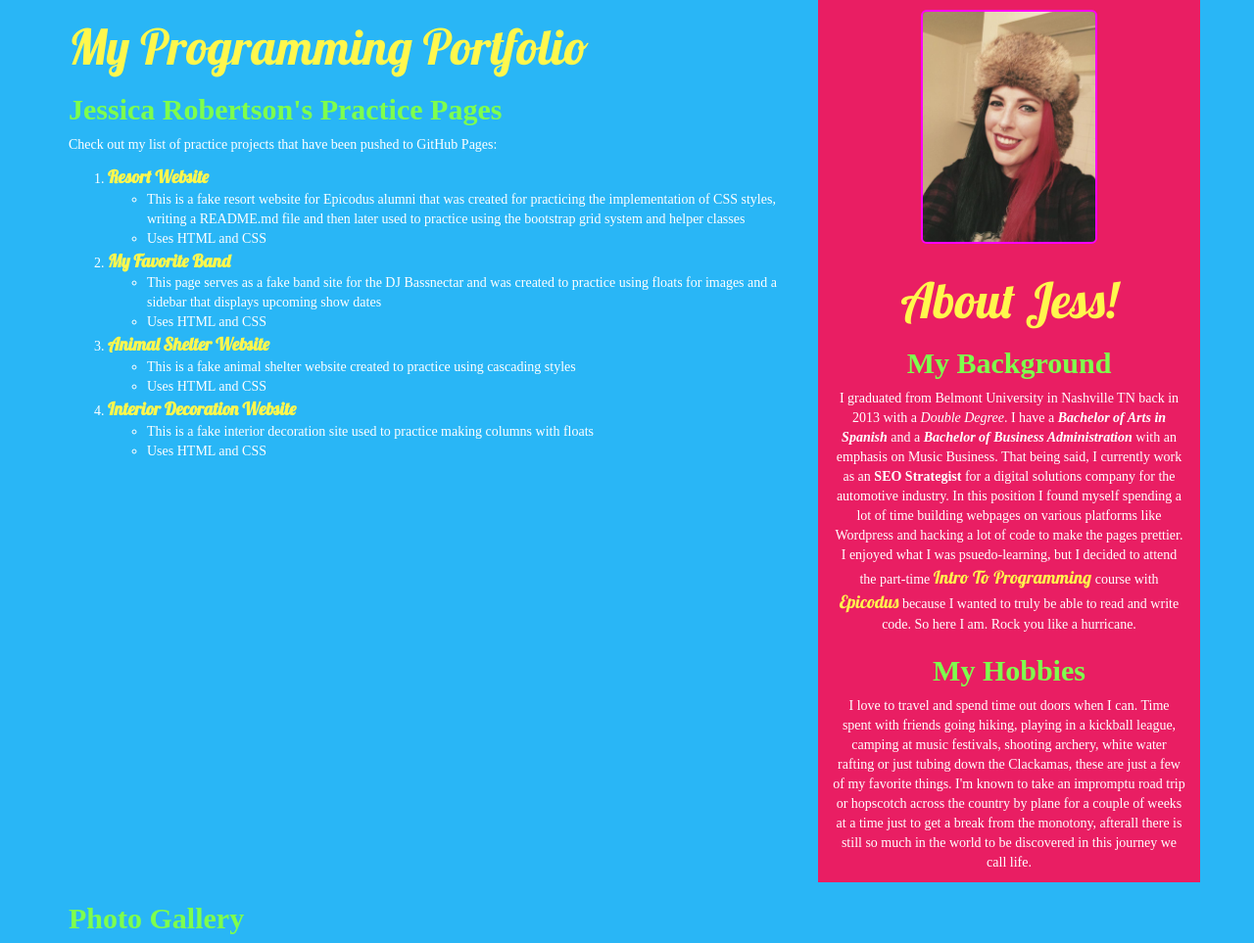
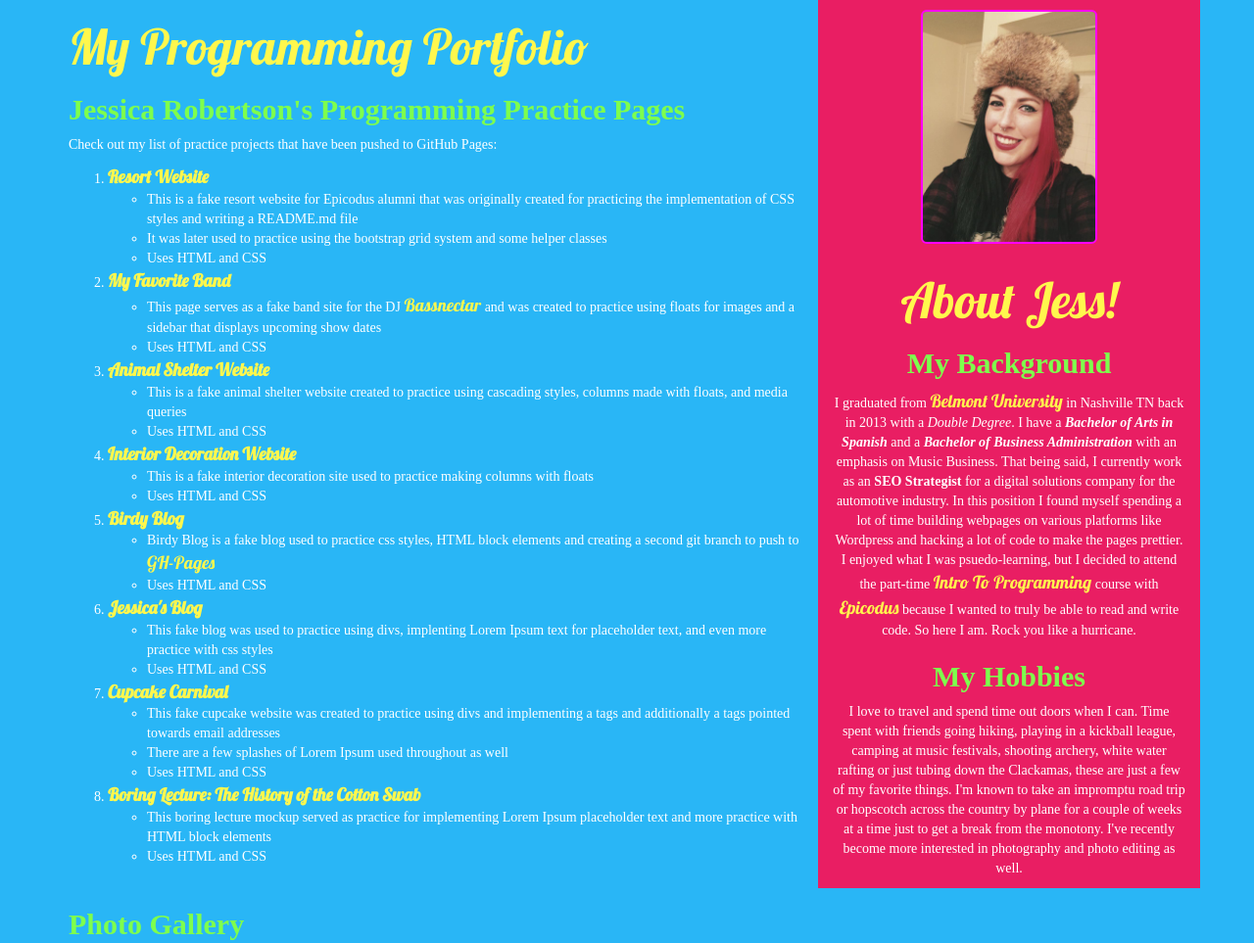
Before and after one commit to jessica-wabbit/jessica-programming-portfolio, a plain HTML site: page index.html in a window 1280 px wide. Shown: the top 963 px of the page at 98% size. Drawn offline with Linux system fonts and the light colour scheme; a web font is replaced by a local one.

Commit message:
Update README.md with link to future gh-pages, add more projects to index.html file, add finishing touches to HTML.

```diff
--- a/index.html
+++ b/index.html
@@ -11,27 +11,28 @@
       <div class="row">
         <div class="col-md-8">
           <h1>My Programming Portfolio</h1>
-          <h2>Jessica Robertson's Practice Pages</h2>
+          <h2>Jessica Robertson's Programming Practice Pages</h2>
           <p>Check out my list of practice projects that have been pushed to GitHub Pages:</p>
           <ol>
             <li>
               <a href="https://jessica-wabbit.github.io/resort-website/">Resort Website</a>
               <ul>
-                <li>This is a fake resort website for Epicodus alumni that was created for practicing the implementation of CSS styles, writing a README.md file and then later used to practice using the bootstrap grid system and helper classes</li>
+                <li>This is a fake resort website for Epicodus alumni that was originally created for practicing the implementation of CSS styles and writing a README.md file</li>
+                <li>It was later used to practice using the bootstrap grid system and some helper classes</li>
                 <li>Uses HTML and CSS</li>
               </ul>
             </li>
             <li>
               <a href="https://jessica-wabbit.github.io/my-favorite-band/">My Favorite Band</a>
               <ul>
-                <li>This page serves as a fake band site for the DJ Bassnectar and was created to practice using floats for images and a sidebar that displays upcoming show dates</li>
+                <li>This page serves as a fake band site for the DJ <span class="namedrop">Bassnectar</span> and was created to practice using floats for images and a sidebar that displays upcoming show dates</li>
                 <li>Uses HTML and CSS</li>
               </ul>
             </li>
             <li>
               <a href="https://jessica-wabbit.github.io/animal-shelter-website/">Animal Shelter Website</a>
               <ul>
-                <li>This is a fake animal shelter website created to practice using cascading styles</li>
+                <li>This is a fake animal shelter website created to practice using cascading styles, columns made with floats, and media queries</li>
                 <li>Uses HTML and CSS</li>
               </ul>
             </li>
@@ -42,15 +43,44 @@
                 <li>Uses HTML and CSS</li>
               </ul>
             </li>
+            <li>
+              <a href="https://jessica-wabbit.github.io/birdy-blog/">Birdy Blog</a>
+              <ul>
+                <li>Birdy Blog is a fake blog used to practice css styles, HTML block elements and creating a second git branch to push to <span class="namedrop">GH-Pages</span></li>
+                <li>Uses HTML and CSS</li>
+              </ul>
+            </li>
+            <li>
+              <a href="https://jessica-wabbit.github.io/jessica-blog/">Jessica's Blog</a>
+              <ul>
+                <li>This fake blog was used to practice using divs, implenting Lorem Ipsum text for placeholder text, and even more practice with css styles</li>
+                <li>Uses HTML and CSS</li>
+              </ul>
+            </li>
+            <li>
+              <a href="https://jessica-wabbit.github.io/cupcake-carnival/">Cupcake Carnival</a>
+              <ul>
+                <li>This fake cupcake website was created to practice using divs and implementing a tags and additionally a tags pointed towards email addresses</li>
+                <li> There are a few splashes of Lorem Ipsum used throughout as well</li>
+                <li>Uses HTML and CSS</li>
+              </ul>
+            </li>
+            <li>
+              <a href="https://jessica-wabbit.github.io/boring-lecture/">Boring Lecture: The History of the Cotton Swab</a>
+              <ul>
+                <li>This boring lecture mockup served as practice for implementing Lorem Ipsum placeholder text and more practice with HTML block elements</li>
+                <li>Uses HTML and CSS</li>
+              </ul>
+            </li>
           </ol>
         </div>
         <div class="col-md-4 about-jess" align="center">
           <img src="img/jess.jpg" class="img-rounded" alt="A silly picture of Jess in a crazy hat." width="50%">
           <h1>About Jess!</h1>
           <h2>My Background</h2>
-          <p>I graduated from Belmont University in Nashville TN back in 2013 with a <em>Double Degree</em>.  I have a <strong><em>Bachelor of Arts in Spanish</em></strong> and a <strong><em>Bachelor of Business Administration</em></strong> with an emphasis on Music Business. That being said, I currently work as an <strong>SEO Strategist</strong> for a digital solutions company for the automotive industry. In this position I found myself spending a lot of time building webpages on various platforms like Wordpress and hacking a lot of code to make the pages prettier. I enjoyed what I was psuedo-learning, but I decided to attend the part-time <span class="namedrop">Intro To Programming</span> course with <span class="namedrop">Epicodus</span> because I wanted to truly be able to read and write code.  So here I am.  Rock you like a hurricane.</p>
+          <p>I graduated from <span class="namedrop">Belmont University</span> in Nashville TN back in 2013 with a <em>Double Degree</em>.  I have a <strong><em>Bachelor of Arts in Spanish</em></strong> and a <strong><em>Bachelor of Business Administration</em></strong> with an emphasis on Music Business. That being said, I currently work as an <strong>SEO Strategist</strong> for a digital solutions company for the automotive industry. In this position I found myself spending a lot of time building webpages on various platforms like Wordpress and hacking a lot of code to make the pages prettier. I enjoyed what I was psuedo-learning, but I decided to attend the part-time <span class="namedrop">Intro To Programming</span> course with <span class="namedrop">Epicodus</span> because I wanted to truly be able to read and write code.  So here I am.  Rock you like a hurricane.</p>
           <h2>My Hobbies</h2>
-          <p>I love to travel and spend time out doors when I can. Time spent with friends going hiking, playing in a kickball league, camping at music festivals, shooting archery, white water rafting or just tubing down the Clackamas, these are just a few of my favorite things. I'm known to take an impromptu road trip or hopscotch across the country by plane for a couple of weeks at a time just to get a break from the monotony, afterall there is still so much in the world to be discovered in this journey we call life.</p>
+          <p>I love to travel and spend time out doors when I can. Time spent with friends going hiking, playing in a kickball league, camping at music festivals, shooting archery, white water rafting or just tubing down the Clackamas, these are just a few of my favorite things. I'm known to take an impromptu road trip or hopscotch across the country by plane for a couple of weeks at a time just to get a break from the monotony.  I've recently become more interested in photography and photo editing as well.</p>
         </div>
       </div>
       <div class="row">
```
Also changed, not shown: 1 other file.
